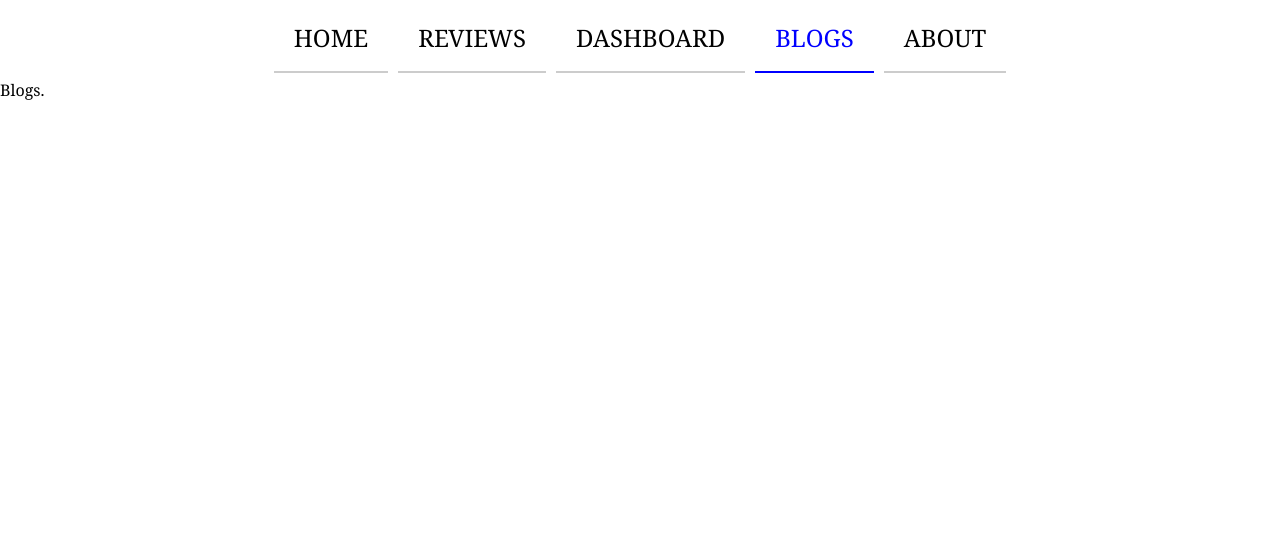
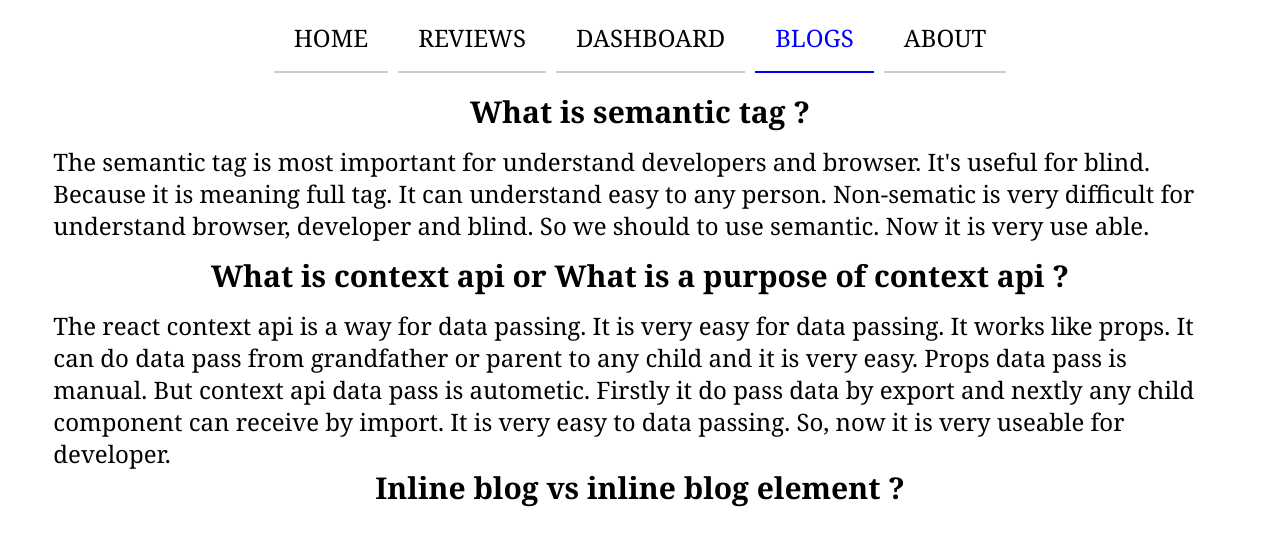
Before and after one commit to amirulislamhridoy/Assignment-9-product-analysis-website, a React (Create React App) app: page /blogs in a window 1280 px wide. Shown: the top 546 px of the page. Built offline with nearby package versions, Linux system fonts and the light colour scheme.

Commit message:
question 2 add

```diff
--- a/src/components/Blogs/Blogs.js
+++ b/src/components/Blogs/Blogs.js
@@ -2,8 +2,13 @@ import React from 'react';
 
 const Blogs = () => {
     return (
-        <div>
-            Blogs.
+        <div className='w-11/12 mx-auto'>
+            <h2 className='text-3xl font-bold text-center my-4'>What is semantic tag ?</h2>
+            <p className='text-2xl'>The semantic tag is most important for understand developers and browser. It's useful for blind. Because it is meaning full tag. It can understand easy to any person. Non-sematic is very difficult for understand browser, developer and blind. So we should to use semantic. Now it is very use able.</p>
+            <h2 className='text-3xl font-bold text-center my-4'> What is context api or What is a purpose of context api ?</h2>
+            <p className='text-2xl'>The react context api is a way for data passing. It is very easy for data passing. It works like props. It can do data pass from grandfather or parent to any child and it is very easy. Props data pass is manual. But context api data pass is autometic. Firstly it do pass data  by export and nextly any child component can receive by import. It is very easy to data passing. So, now it is very useable for developer.
+            </p>
+            <h2 className='text-3xl font-bold text-center'>Inline blog vs inline blog element ?</h2>
         </div>
     );
 };
--- a/src/components/Dashboard/Dashboard.js
+++ b/src/components/Dashboard/Dashboard.js
@@ -9,7 +9,7 @@ const Dashboard = () => {
             .then(res => res.json())
             .then(data => setDatas(data))
     }, [])
-    console.log(datas)
+    // console.log(datas)
     return (
         <div>
             <div className='flex justify-around mt-10'>
```
